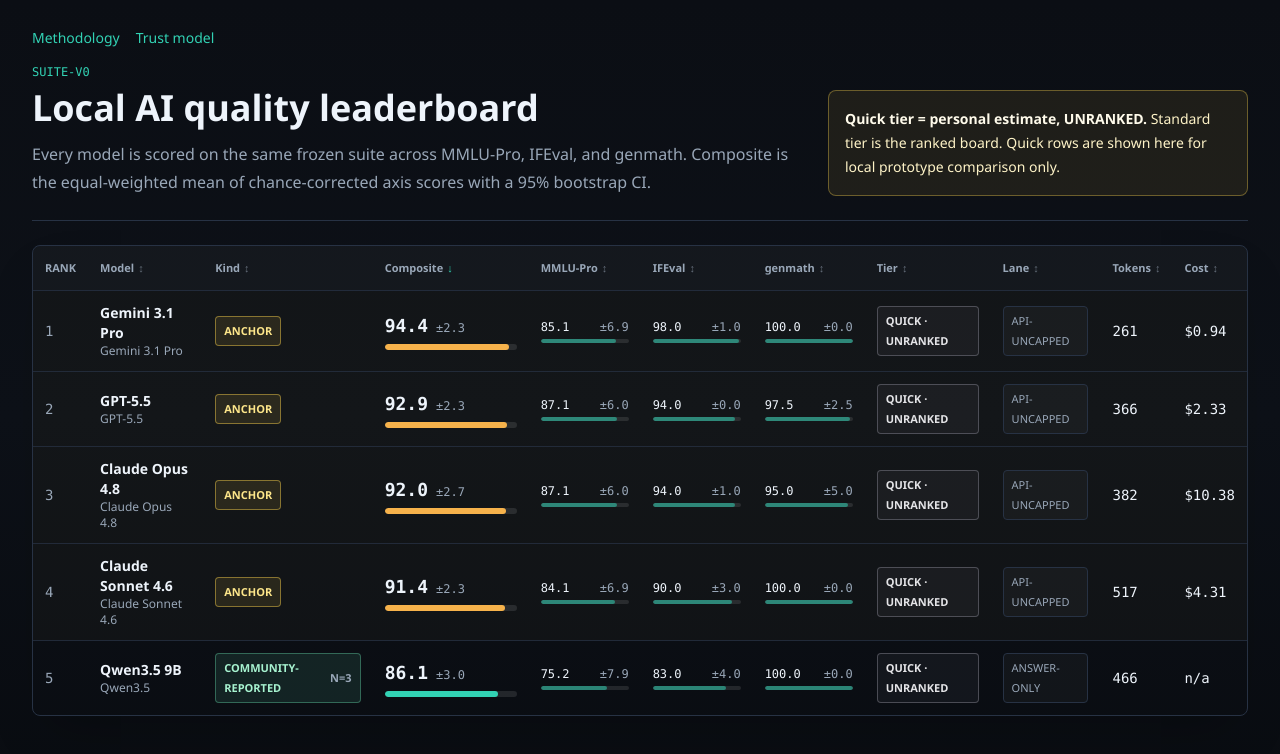
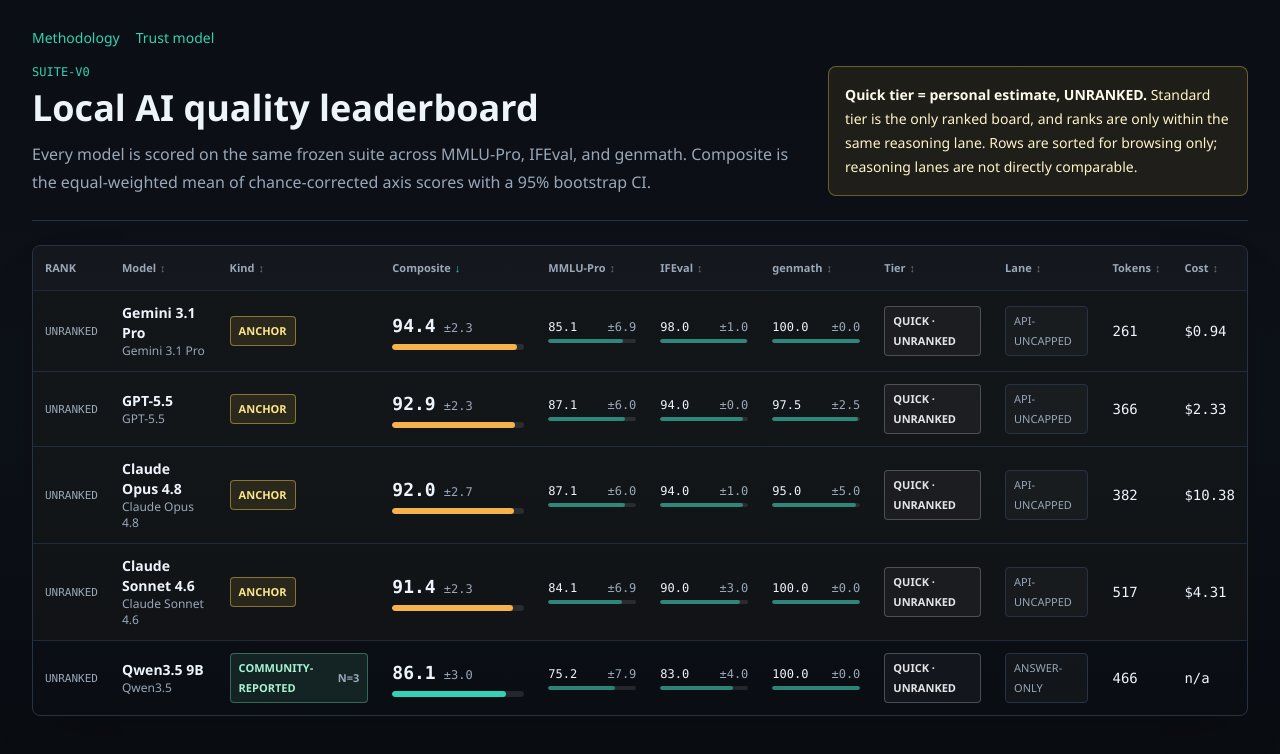
Before and after one commit to local-bench/local-bench, a Next.js app in the folder web/: page / in a window 1280 px wide. Shown: the top 754 px of the page. Built offline with nearby package versions, Linux system fonts and the light colour scheme.

Commit message:
refactor(web): honest leaderboard (review #8,#9) - no rank numbers for unranked Quick rows (lane-scoped ranks for Standard only), strengthen cross-lane caveat, replicated requires explicit independent_replication metadata (all false now); e2e asserts Unranked+caveat (codex task-16)

```diff
--- a/web/app/page.tsx
+++ b/web/app/page.tsx
@@ -25,9 +25,11 @@
               Composite is the equal-weighted mean of chance-corrected axis scores with a 95% bootstrap CI.
             </p>
           </div>
+          {/* Single table preserves sortable browsing; this caveat prevents cross-lane order being read as rank. */}
           <div className="rounded-lg border border-amber-300/35 bg-amber-300/[0.08] p-4 text-sm leading-6 text-amber-100">
             <strong className="text-amber-50">Quick tier = personal estimate, UNRANKED.</strong> Standard tier is
-            the ranked board. Quick rows are shown here for local prototype comparison only.
+            the only ranked board, and ranks are only within the same reasoning lane. Rows are sorted for browsing
+            only; reasoning lanes are not directly comparable.
           </div>
         </div>
       </header>
--- a/web/components/home-leaderboard.tsx
+++ b/web/components/home-leaderboard.tsx
@@ -31,10 +31,14 @@
 export function HomeLeaderboard({ models }: { readonly models: readonly IndexModel[] }) {
   const [sort, setSort] = useState<SortState>({ key: "composite", direction: "desc" });
   const sortedModels = useMemo(() => sortRows(models, sort), [models, sort]);
+  const laneRanks = useMemo(() => buildLaneRanks(models), [models]);
 
   return (
     <div className="overflow-x-auto rounded-lg border border-bench-line bg-bench-panel/82 shadow-2xl shadow-black/20">
       <table className="min-w-[1120px] border-collapse text-sm">
+        <caption className="sr-only">
+          Rank cells are populated only for ranked Standard rows within the same reasoning lane.
+        </caption>
         <thead className="bg-white/[0.03] text-left text-[11px] uppercase text-bench-muted">
           <tr>
             <th className="px-3 py-3 font-semibold">Rank</th>
@@ -51,7 +55,7 @@
           </tr>
         </thead>
         <tbody>
-          {sortedModels.map((model, index) => (
+          {sortedModels.map((model) => (
             <tr
               key={model.slug}
               className={[
@@ -59,7 +63,9 @@
                 model.kind === "anchor" ? "bg-amber-300/[0.025]" : "",
               ].join(" ")}
             >
-              <td className="px-3 py-3 font-mono text-bench-muted">{index + 1}</td>
+              <td className="px-3 py-3 font-mono text-bench-muted">
+                <RankMarker rank={laneRanks.get(model.slug)} />
+              </td>
               <td className="px-3 py-3">
                 <Link href={`/model/${model.slug}`} className="font-semibold text-bench-text hover:text-bench-accent">
                   {model.model_label}
@@ -93,6 +99,13 @@
       </table>
     </div>
   );
+}
+
+function RankMarker({ rank }: { readonly rank: number | undefined }) {
+  if (rank === undefined) {
+    return <span className="text-[11px] uppercase">Unranked</span>;
+  }
+  return formatInteger(rank);
 }
 
 function SortableHeader({
@@ -135,6 +148,27 @@
   return [...models].sort((left, right) => compareRows(left, right, sort.key) * direction);
 }
 
+function buildLaneRanks(models: readonly IndexModel[]): ReadonlyMap<string, number> {
+  const groups = new Map<string, readonly IndexModel[]>();
+  for (const model of models) {
+    if (!model.ranked) {
+      continue;
+    }
+    const lane = model.lane ?? "n/a";
+    const group = groups.get(lane) ?? [];
+    groups.set(lane, [...group, model]);
+  }
+
+  const ranks = new Map<string, number>();
+  for (const group of groups.values()) {
+    const rankedGroup = sortRows(group, { key: "composite", direction: "desc" });
+    rankedGroup.forEach((model, index) => {
+      ranks.set(model.slug, index + 1);
+    });
+  }
+  return ranks;
+}
+
 function compareRows(left: IndexModel, right: IndexModel, key: SortKey): number {
   switch (key) {
     case "model":
--- a/web/lib/schemas.ts
+++ b/web/lib/schemas.ts
@@ -104,6 +104,7 @@
   tier: z.string(),
   lane: z.string().nullable(),
   n_runs: z.number(),
+  ranked: z.boolean(),
   tokens_to_answer_median: z.number().nullable(),
   tokens_to_answer_p95: z.number().nullable().optional(),
   est_cost_usd: z.number().nullable(),
--- a/web/public/data/index.json
+++ b/web/public/data/index.json
@@ -55,7 +55,8 @@
       "lane": "api-uncapped",
       "model_label": "Claude Opus 4.8",
       "n_runs": 1,
-      "replicated": true,
+      "ranked": false,
+      "replicated": false,
       "slug": "claude-opus-4-8",
       "tier": "quick",
       "tokens_to_answer_median": 381.5,
@@ -115,7 +116,8 @@
       "lane": "api-uncapped",
       "model_label": "Claude Sonnet 4.6",
       "n_runs": 1,
-      "replicated": true,
+      "ranked": false,
+      "replicated": false,
       "slug": "claude-sonnet-4-6",
       "tier": "quick",
       "tokens_to_answer_median": 516.5,
@@ -175,7 +177,8 @@
       "lane": "api-uncapped",
       "model_label": "Gemini 3.1 Pro",
       "n_runs": 1,
-      "replicated": true,
+      "ranked": false,
+      "replicated": false,
       "slug": "gemini-3-1-pro",
       "tier": "quick",
       "tokens_to_answer_median": 261.0,
@@ -235,7 +238,8 @@
       "lane": "api-uncapped",
       "model_label": "GPT-5.5",
       "n_runs": 1,
-      "replicated": true,
+      "ranked": false,
+      "replicated": false,
       "slug": "gpt-5-5",
       "tier": "quick",
       "tokens_to_answer_median": 365.5,
@@ -295,7 +299,8 @@
       "lane": "answer-only",
       "model_label": "Qwen3.5 9B",
       "n_runs": 3,
-      "replicated": true,
+      "ranked": false,
+      "replicated": false,
       "slug": "qwen3-5-9b",
       "tier": "quick",
       "tokens_to_answer_median": 465.5,
```
Also changed, not shown: 2 other files (tests, documents, lock files or other folders).
